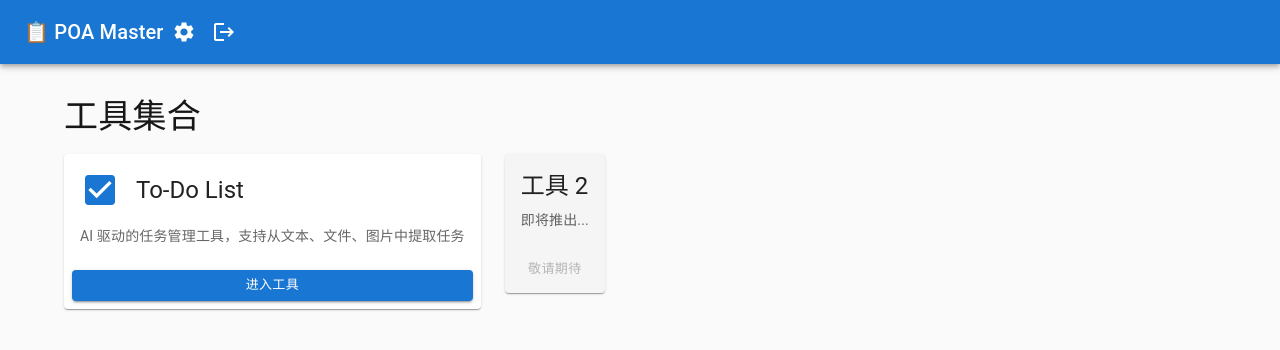
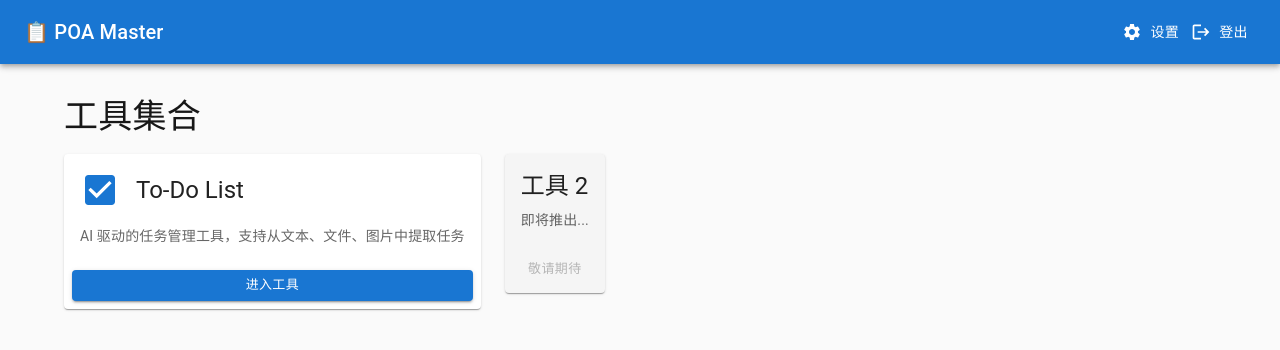
Before and after one commit to allenqiangwei/poamaster, a Next.js app: page / in a window 1280 px wide. Shown: the top 350 px of the page. Built offline with nearby package versions, Linux system fonts and the light colour scheme.

Commit message:
fix: 恢复 Header 组件到规范要求的版本

```diff
--- a/components/Header.tsx
+++ b/components/Header.tsx
@@ -5,7 +5,8 @@ import {
   AppBar,
   Toolbar,
   Typography,
-  IconButton
+  Button,
+  Box
 } from '@mui/material';
 import {
   Settings as SettingsIcon,
@@ -23,21 +24,25 @@ export default function Header() {
   return (
     <AppBar position="static">
       <Toolbar>
-        <Typography variant="h6" component="div">
+        <Typography variant="h6" component="div" sx={{ flexGrow: 1 }}>
           📋 POA Master
         </Typography>
-        <IconButton
+        <Box>
+          <Button
             color="inherit"
+            startIcon={<SettingsIcon />}
             onClick={() => router.push('/settings')}
           >
-          <SettingsIcon />
-        </IconButton>
-        <IconButton
+            设置
+          </Button>
+          <Button
             color="inherit"
+            startIcon={<LogoutIcon />}
             onClick={handleLogout}
           >
-          <LogoutIcon />
-        </IconButton>
+            登出
+          </Button>
+        </Box>
       </Toolbar>
     </AppBar>
   );
```
Lines whose indentation alone changed are shown as unchanged.
